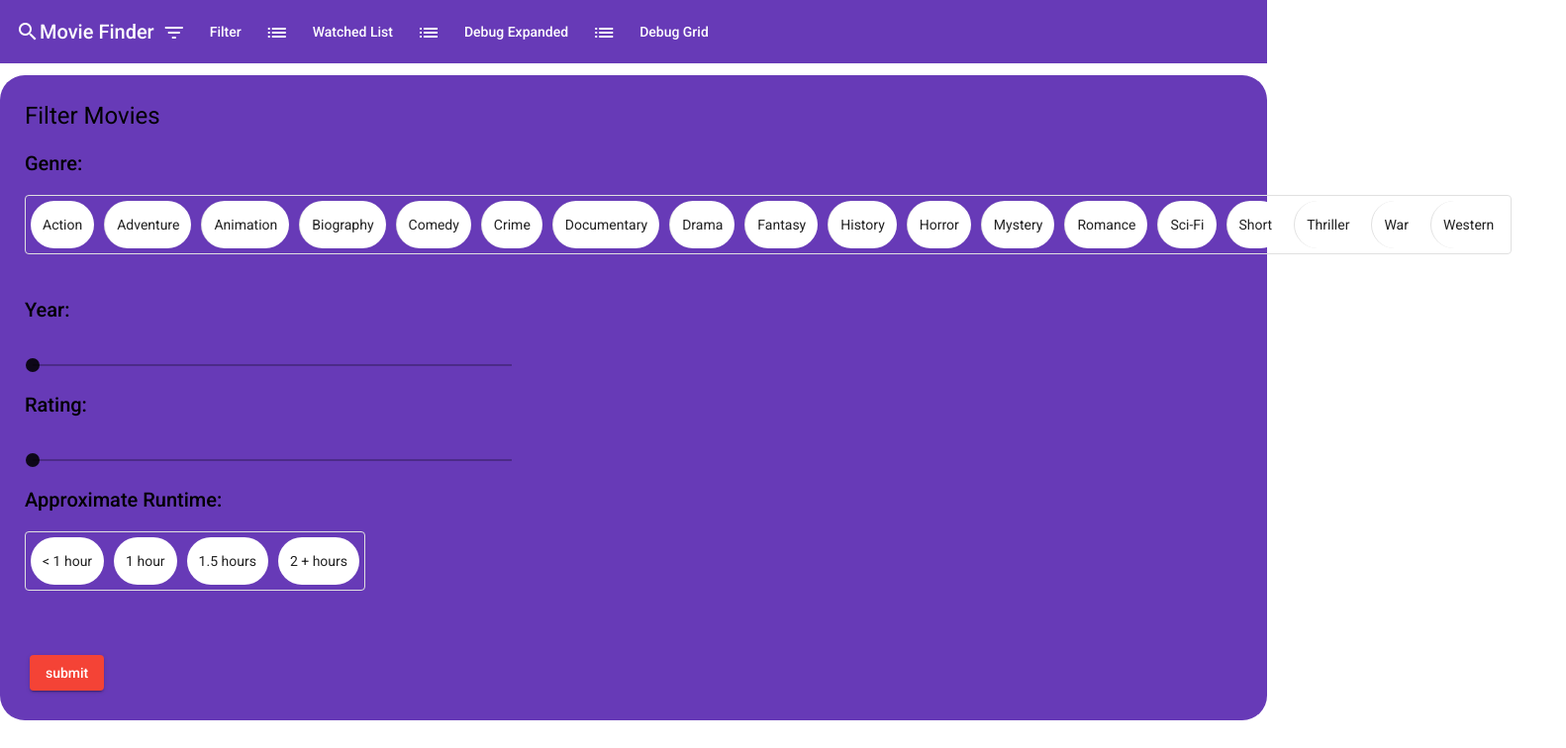
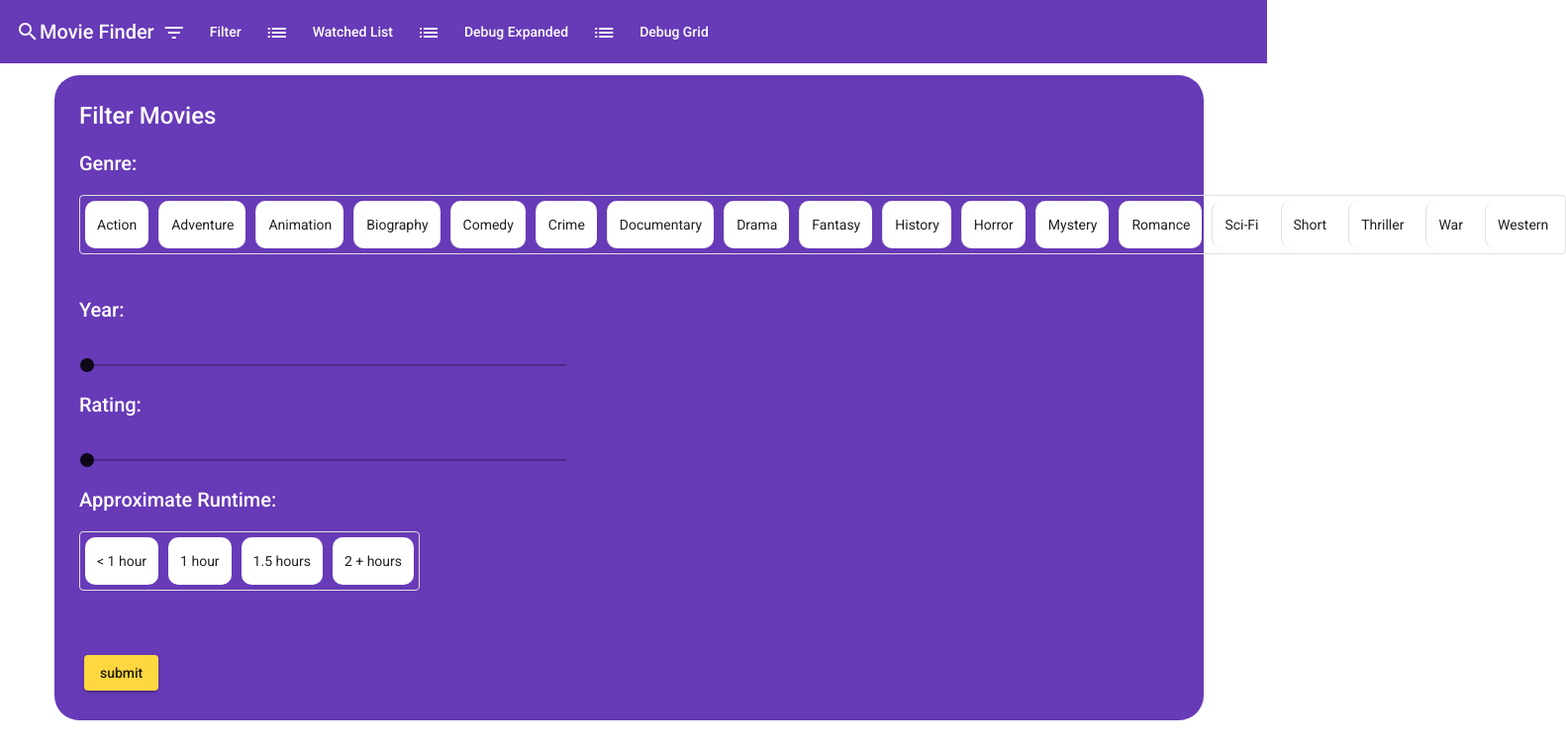
Before and after one commit to just-a-funky-simulation/projectAttempt3, an Angular app: page /filter in a window 1280 px wide. Shown: the top 756 px of the page at 99% size, 1582 px wide, since content can reach past the window. Built offline with nearby package versions, Linux system fonts and the light colour scheme.

Commit message:
filter button to grid now works? i havw no clue why. CSS add ons to filter. Need to do expabded view and watched

```diff
--- a/src/app/filter/filter.component.css
+++ b/src/app/filter/filter.component.css
@@ -17,11 +17,13 @@ button {
   margin-right: 1200px;
 }
 
+
+
 .wrapper {
  border-radius: 25px;
   background: #673AB7;
   padding:25px;
-
+  margin-left: 55px;
    flex-wrap: wrap;
 }
 
@@ -45,5 +47,16 @@ flex-wrap: wrap;
 }
 mat-button-toggle{
 margin: 5px;
-border-radius: 25px;
+border-radius: 10px;
+margin-color: #673AB7;
+border-color: #673AB7;
 }
+.text{
+ color: white;
+ font-weight: 500;
+ align: center;
+}
+.button{
+align: center;
+
+}
--- a/src/app/filter/filter.component.html
+++ b/src/app/filter/filter.component.html
@@ -1,8 +1,8 @@
-<div style="align-content: center; width: 100%;">
+<div style="align-content: center; width: 95%;">
 <div class="wrapper">
   <form flex [formGroup]="filterForm" (ngSubmit)="submit()" >
-    <h1>Filter Movies</h1>
-    <h2>Genre:</h2>
+    <h1 class="text">Filter Movies</h1>
+    <h2 class="text">Genre:</h2>
     <div >
       <mat-button-toggle-group formControlName="genre" >
         <mat-button-toggle value="Action">Action</mat-button-toggle>
@@ -27,7 +27,7 @@
     </div>
     <br />
     <br />
-    <h2>Year:</h2>
+    <h2 class="text"> Year:</h2>
     <mat-slider
      class="slider1"
       thumbLabel
@@ -52,7 +52,7 @@
     </mat-slider> -->
 
     <br />
-    <h2>Rating:</h2>
+    <h2 class="text">Rating:</h2>
     <mat-slider
       class="slider2"
       thumbLabel
@@ -65,7 +65,7 @@
     <br />
 
     <div>
-      <h2>Approximate Runtime:</h2>
+      <h2 class="text">Approximate Runtime:</h2>
       <mat-button-toggle-group formControlName="runtime" class="runtime">
         <mat-button-toggle value="1"> < 1 hour </mat-button-toggle>
         <br />
@@ -77,7 +77,7 @@
       </mat-button-toggle-group>
     </div>
     <div style="colour:grey; width:60px; height:60px"></div>
-    <button mat-raised-button color="warn" >submit</button>
+    <button mat-raised-button color="accent" class="button">submit</button>
 <!--    <a mat-raised-button color="warn" routerLink="/grid">submit</a>-->
 
     <!-- <button
--- a/src/assets/movies.json
+++ b/src/assets/movies.json
@@ -92,7 +92,7 @@
     "title": "The Hateful Eight",
     "year": 2015,
     "runTime": 168,
-    "colour": "#8BB7C4",
+    "colour": "#FFFFFF",
     "titlecolour": "#19375E",
     "secondcolour" : "#275782",
     "descriptioncolour": "#8BB8C3",
```
